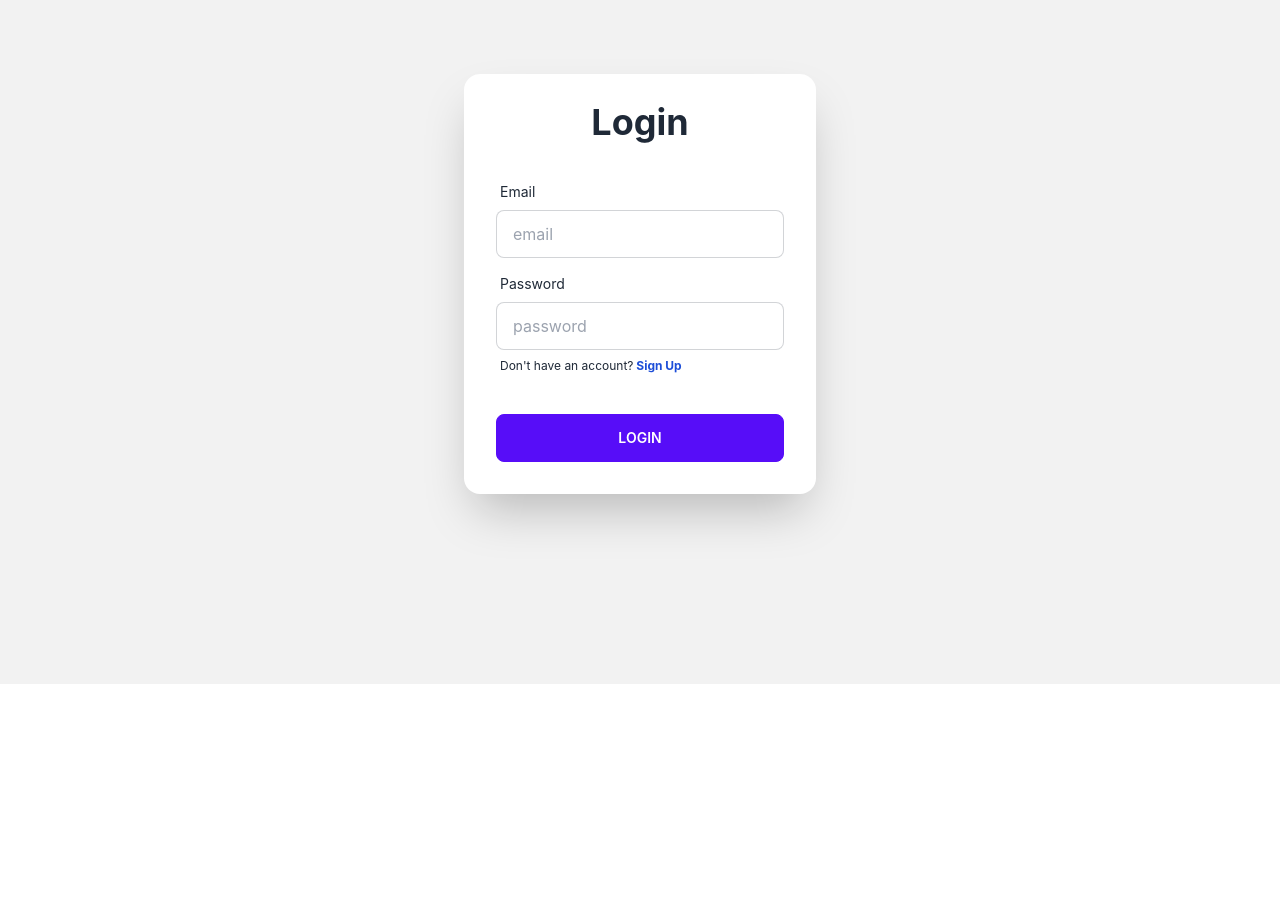
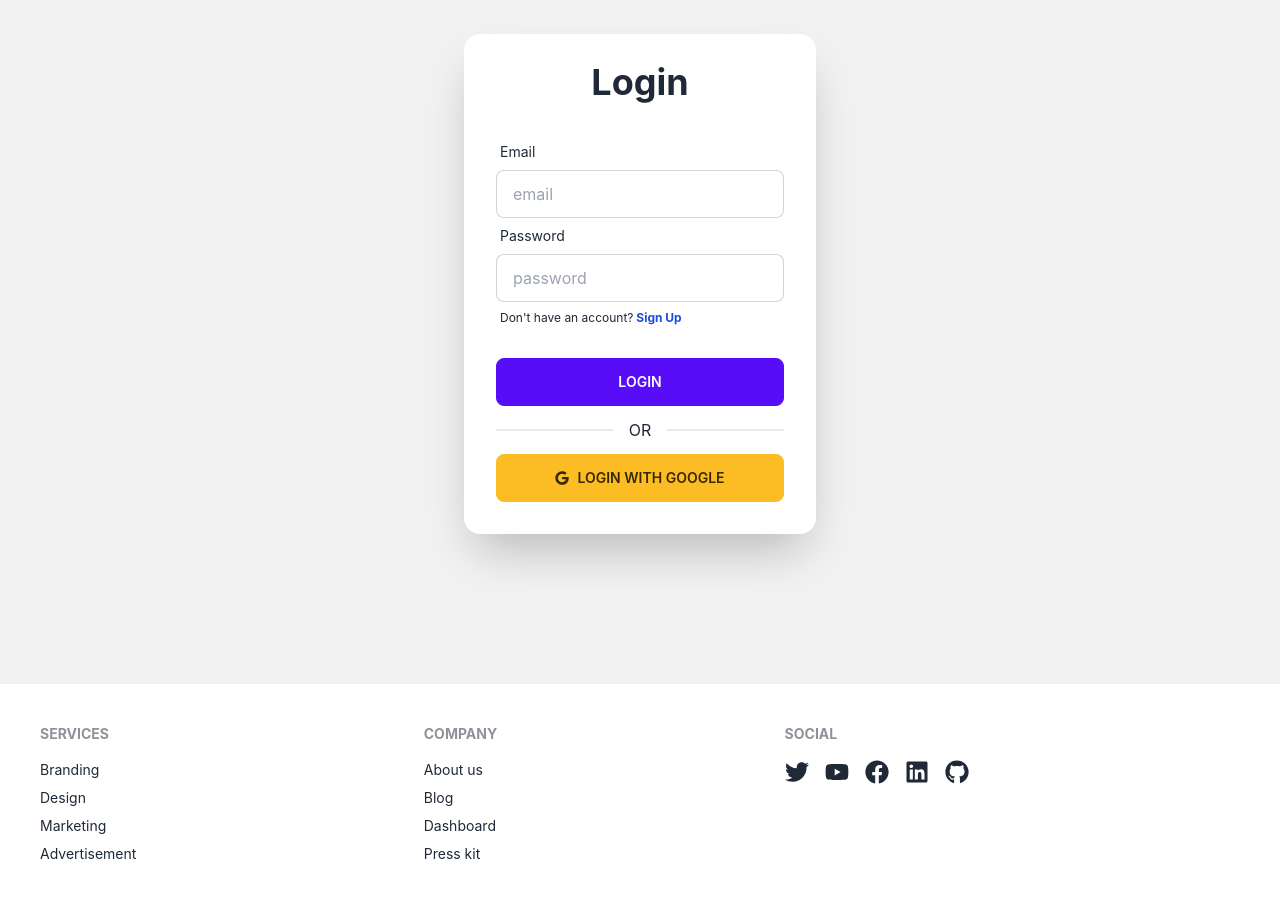
Before and after one commit to Mohammad-Hidayat-Ullah-Reza/laptop_bazar-clients-repo, a React (Create React App) app: page /login in a window 1280 px wide. Shown: the part 180-1078 px from the top of the page. Before the commit the page ends 864 px from the top, so only its background shows below. Built offline with nearby package versions, Linux system fonts and the light colour scheme; no server answers.

Commit message:
footer added

```diff
--- a/package.json
+++ b/package.json
@@ -12,6 +12,7 @@
     "react-dom": "^18.2.0",
     "react-hook-form": "^7.39.5",
     "react-hot-toast": "^2.4.0",
+    "react-icons": "^4.6.0",
     "react-router-dom": "^6.4.3",
     "react-scripts": "5.0.1",
     "web-vitals": "^2.1.4"
--- a/src/Layout/Main.js
+++ b/src/Layout/Main.js
@@ -1,5 +1,6 @@
 import React from "react";
 import { Outlet } from "react-router-dom";
+import Footer from "../Page/Shared/Footer/Footer";
 import Navbar from "../Page/Shared/Navbar/Navbar";
 
 const Main = () => {
@@ -7,6 +8,7 @@ const Main = () => {
     <div>
       <Navbar></Navbar>
       <Outlet></Outlet>
+      <Footer></Footer>
     </div>
   );
 };
--- a/src/Page/Login/Login.js
+++ b/src/Page/Login/Login.js
@@ -2,6 +2,8 @@ import React, { useContext } from "react";
 import { useForm } from "react-hook-form";
 import { Link } from "react-router-dom";
 import { AuthContext } from "../../contexts/AuthProvider";
+import toast from "react-hot-toast";
+import GoogleProvider from "../Shared/GoogleProvider/GoogleProvider";
 
 const Login = () => {
   const { emailAndPasswordLogIn } = useContext(AuthContext);
@@ -17,20 +19,19 @@ const Login = () => {
       .then((result) => {
         const user = result.user;
         console.log(user);
+        toast.success("Successfully Logged In");
         e.target.reset();
       })
       .catch((e) => console.log(e));
   };
 
   return (
-    <form
-      onSubmit={handleSubmit(handleLogin)}
-      className="hero min-h-screen bg-base-200 py-10"
-    >
+    <div className="hero min-h-screen bg-base-200 py-10">
       <div className="hero-content w-96 flex-col lg:flex-row-reverse">
         <div className="card flex-shrink-0 w-full max-w-sm shadow-2xl bg-base-100">
           <h2 className="text-center text-4xl mt-7 font-bold">Login</h2>
           <div className="card-body">
+            <form onSubmit={handleSubmit(handleLogin)}>
               {/* ----------email----------  */}
 
               <div className="form-control">
@@ -74,7 +75,9 @@ const Login = () => {
                   className="input input-bordered"
                 />
                 {errors.password && (
-                <p className="text-red-600 mt-2">{errors.password?.message}</p>
+                  <p className="text-red-600 mt-2">
+                    {errors.password?.message}
+                  </p>
                 )}
 
                 {/* ----------signup route----------  */}
@@ -100,10 +103,12 @@ const Login = () => {
                   Login
                 </button>
               </div>
+              <GoogleProvider value={"LOGIN"}></GoogleProvider>
+            </form>
           </div>
         </div>
       </div>
-    </form>
+    </div>
   );
 };
 
--- a/src/Page/Shared/Footer/Footer.js
+++ b/src/Page/Shared/Footer/Footer.js
@@ -0,0 +1,52 @@
+import React from "react";
+import {
+  FaTwitter,
+  FaYoutube,
+  FaFacebook,
+  FaGithub,
+  FaLinkedin,
+} from "react-icons/fa";
+import { Link } from "react-router-dom";
+
+const Footer = () => {
+  return (
+    <footer className="footer p-10 bg-base-100 text-base-content">
+      <div>
+        <span className="footer-title">Services</span>
+        <Link className="link link-hover">Branding</Link>
+        <Link className="link link-hover">Design</Link>
+        <Link className="link link-hover">Marketing</Link>
+        <Link className="link link-hover">Advertisement</Link>
+      </div>
+      <div>
+        <span className="footer-title">Company</span>
+        <Link className="link link-hover">About us</Link>
+        <Link className="link link-hover">Blog</Link>
+        <Link className="link link-hover">Dashboard</Link>
+        <Link className="link link-hover">Press kit</Link>
+      </div>
+      <div>
+        <span className="footer-title">Social</span>
+        <div className="grid grid-flow-col gap-4">
+          <a href="https://twitter.com/">
+            <FaTwitter className="text-2xl"></FaTwitter>
+          </a>
+          <a href="https://www.youtube.com/">
+            <FaYoutube className="text-2xl"></FaYoutube>
+          </a>
+          <a href="https://www.facebook.com/">
+            <FaFacebook className="text-2xl"></FaFacebook>
+          </a>
+          <a href="https://www.linkedin.com/">
+            <FaLinkedin className="text-2xl"></FaLinkedin>
+          </a>
+          <a href="https://github.com/">
+            <FaGithub className="text-2xl"></FaGithub>
+          </a>
+        </div>
+      </div>
+    </footer>
+  );
+};
+
+export default Footer;
--- /dev/null
+++ b/src/Page/Shared/GoogleProvider/GoogleProvider.js
@@ -0,0 +1,35 @@
+import { GoogleAuthProvider } from "firebase/auth";
+import React, { useContext } from "react";
+import { FaGoogle } from "react-icons/fa";
+import { AuthContext } from "../../../contexts/AuthProvider";
+import toast from "react-hot-toast";
+
+const providerGoogle = new GoogleAuthProvider();
+
+const GoogleProvider = ({ value }) => {
+  const { popUpSignIn } = useContext(AuthContext);
+
+  const handleGoogleSignIn = () => {
+    popUpSignIn(providerGoogle)
+      .then((result) => {
+        const user = result.user;
+        console.log(user);
+        toast.success(`${value} WITH GOOGLE SUCCESSFUL`);
+      })
+      .catch((e) => console.log(e));
+  };
+  return (
+    <div>
+      <div className="divider">OR</div>
+      <button
+        onClick={handleGoogleSignIn}
+        className="btn btn-block btn-warning"
+      >
+        <FaGoogle className="mr-2"></FaGoogle>
+        <span>{value} With Google</span>
+      </button>
+    </div>
+  );
+};
+
+export default GoogleProvider;
--- a/src/Page/SignUp/SignUp.js
+++ b/src/Page/SignUp/SignUp.js
@@ -3,6 +3,7 @@ import { useForm } from "react-hook-form";
 import { Link } from "react-router-dom";
 import { AuthContext } from "../../contexts/AuthProvider";
 import toast from "react-hot-toast";
+import GoogleProvider from "../Shared/GoogleProvider/GoogleProvider";
 
 const SignUp = () => {
   const { emailAndPasswordSignUp, updateUserProfile } = useContext(AuthContext);
@@ -29,14 +30,12 @@ const SignUp = () => {
       .catch((e) => console.log(e));
   };
   return (
-    <form
-      onSubmit={handleSubmit(handleSignUp)}
-      className="hero min-h-screen bg-base-200 py-10"
-    >
+    <div className="hero min-h-screen bg-base-200 py-10">
       <div className="hero-content w-96 flex-col lg:flex-row-reverse">
         <div className="card flex-shrink-0 w-full max-w-sm shadow-2xl bg-base-100">
           <h2 className="text-center text-4xl mt-7 font-bold">Sign Up</h2>
           <div className="card-body">
+            <form onSubmit={handleSubmit(handleSignUp)}>
               {/* ----------name----------  */}
 
               <div className="form-control">
@@ -113,7 +112,9 @@ const SignUp = () => {
                   className="input input-bordered"
                 />
                 {errors.password && (
-                <p className="text-red-600 mt-2">{errors.password?.message}</p>
+                  <p className="text-red-600 mt-2">
+                    {errors.password?.message}
+                  </p>
                 )}
 
                 {/* ----------login route----------  */}
@@ -139,10 +140,12 @@ const SignUp = () => {
                   Sign Up
                 </button>
               </div>
+            </form>
+            <GoogleProvider value={"SIGN UP"}></GoogleProvider>
           </div>
         </div>
       </div>
-    </form>
+    </div>
   );
 };
 
--- a/src/contexts/AuthProvider.js
+++ b/src/contexts/AuthProvider.js
@@ -5,6 +5,7 @@ import {
   getAuth,
   onAuthStateChanged,
   signInWithEmailAndPassword,
+  signInWithPopup,
   signOut,
   updateProfile,
 } from "firebase/auth";
@@ -22,6 +23,10 @@ const AuthProvider = ({ children }) => {
 
   const emailAndPasswordLogIn = (email, password) => {
     return signInWithEmailAndPassword(auth, email, password);
+  };
+
+  const popUpSignIn = (provider) => {
+    return signInWithPopup(auth, provider);
   };
 
   const updateUserProfile = (userInfo) => {
@@ -50,6 +55,7 @@ const AuthProvider = ({ children }) => {
     user,
     setUser,
     updateUserProfile,
+    popUpSignIn,
   };
   return (
     <AuthContext.Provider value={authInfo}>{children}</AuthContext.Provider>
```
Also changed, not shown: 1 other file (tests, documents, lock files or other folders). Lines whose indentation alone changed are shown as unchanged.
